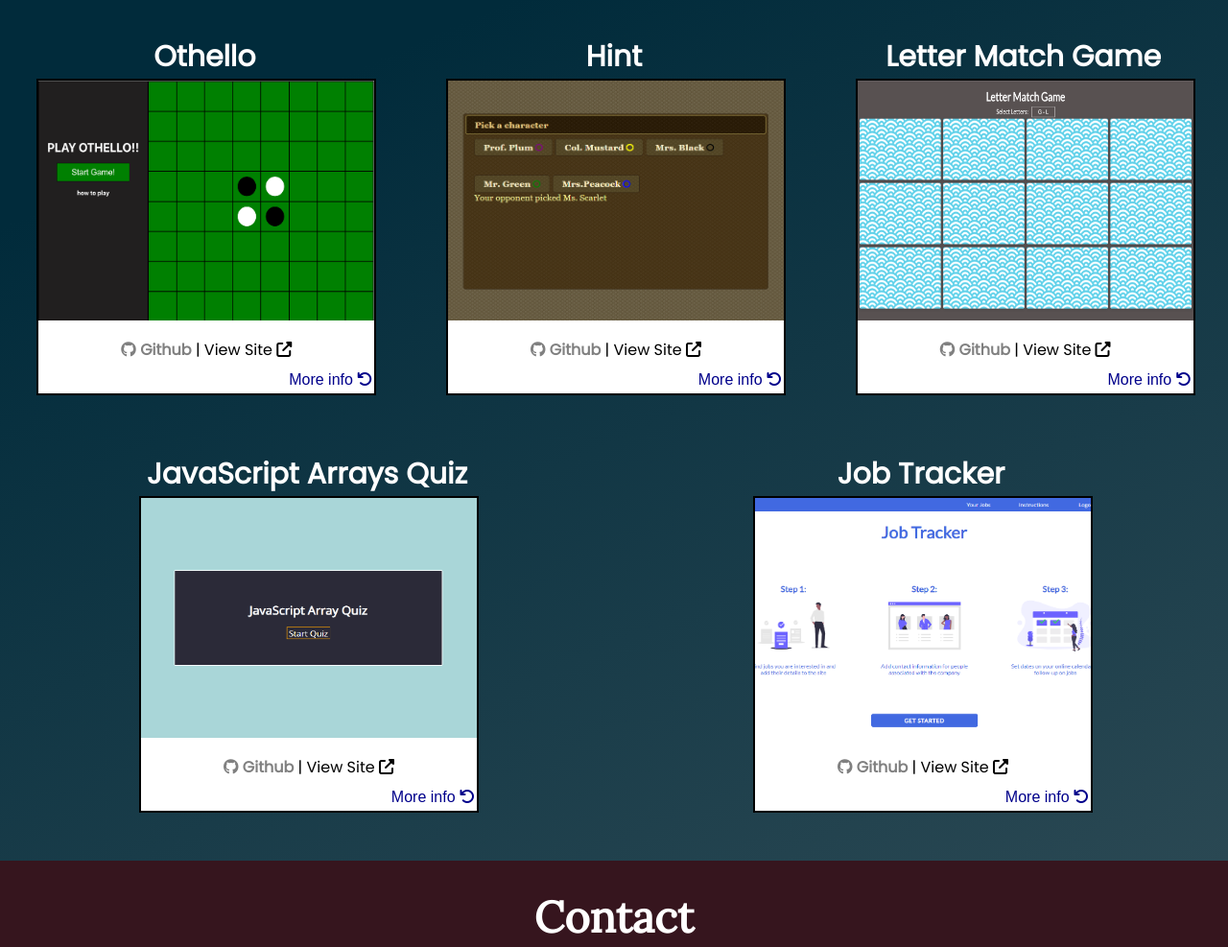
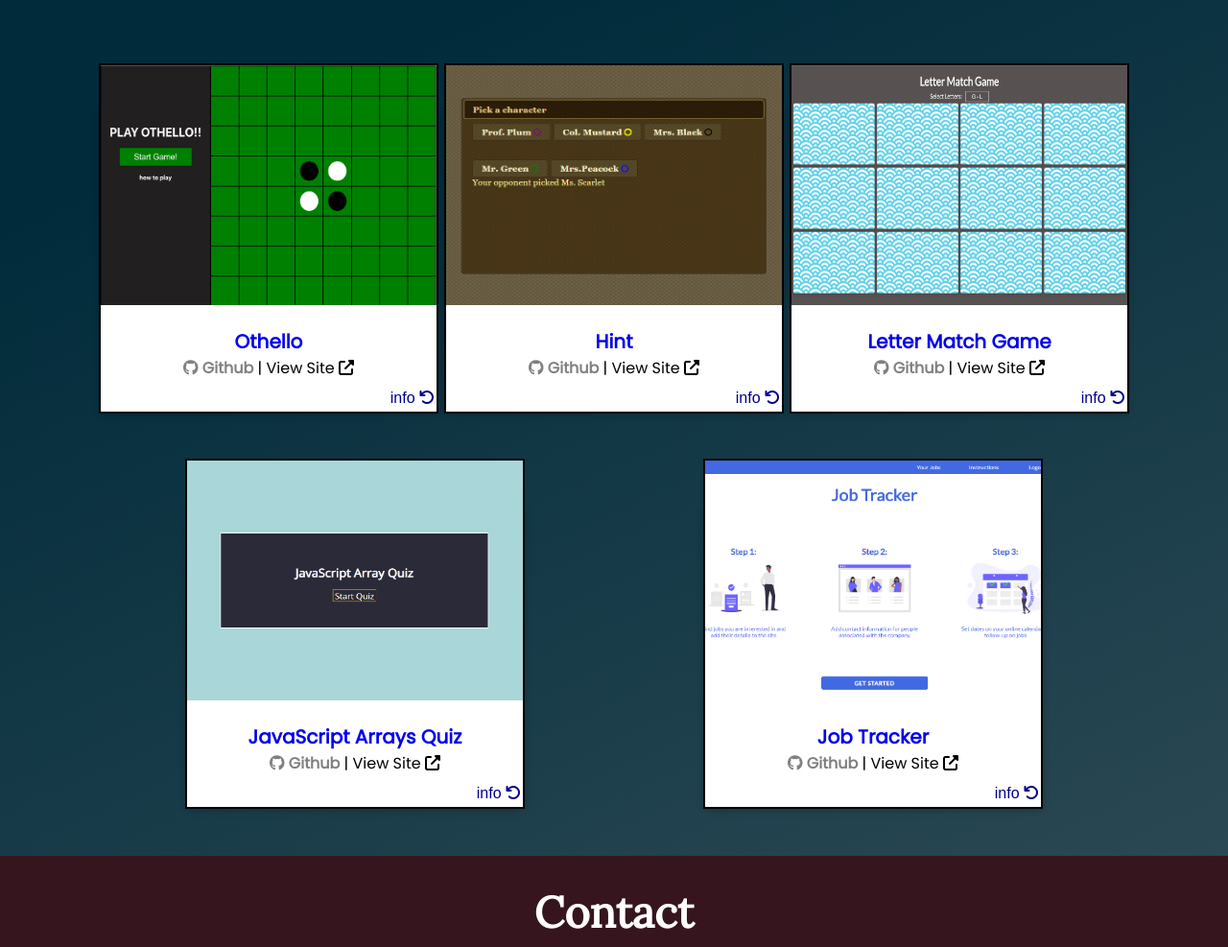
Before and after one commit to aaoyekanmi4/portfolio, a plain HTML site: page index.html in a window 1280 px wide. Shown: the part 1581-2568 px from the top of the page at 96% size. Drawn offline with Linux system fonts and the light colour scheme.

Commit message:
flip card animation working

```diff
--- a/index.html
+++ b/index.html
@@ -21,9 +21,9 @@
     <section class="name-title" id="landing">
       <div id="background-img"></div>
       <nav>
+        <a href="#about" class="nav-link about-page-link">About</a>
         <a href="#project-page" class="nav-link project-page-link">Projects</a>
         <a href="#contact" class="nav-link contact-page-link">Contact</a>
-        <a href="#about" class="nav-link about-page-link">About</a>
       </nav>
       <div id="name-holder">
         <h1 id="my-name">
--- a/js/PROJECTS.js
+++ b/js/PROJECTS.js
@@ -1,7 +1,7 @@
 const PROJECTS = [
   {
     title: "Othello",
-    description: `A React application of the popular board game Othello. Fun stats such as average captures per move and longest capture are displayed after each game. The game board is responsive to screen size changes for ease of mobile devices.`,
+    description: `A React application of the board game Othello. Fun stats such as average captures per move and longest capture are displayed after each game. The game board is mobile responsive for ease of use with mobile devices.`,
     imageSrc: "images/othello.png",
     imageAlt: "othello game screenshot",
     tech: ["React", "JSX", "CSS"],
@@ -21,7 +21,7 @@ const PROJECTS = [
   {
     title: "Letter Match Game",
     description:
-      "A letter match game for kids to learn their letters. Games consist of 6 letter groupings with card flip animations and sounds for a fun way to learn letters and common words that start with them.",
+      "A matching game for kids to learn their letters. Games consist of 6 letter groupings with card-flip animations and pronunciations for a fun way to learn letters and their corresponding sounds.",
     imageSrc: "images/letter-match.png",
     imageAlt: "letter match game screenshot",
     tech: ["HTML", "CSS", "JavaScript"],
@@ -30,7 +30,7 @@ const PROJECTS = [
   },
   {
     title: "JavaScript Arrays Quiz",
-    description: `Single-page application which helps with learning JavaScript array methods. Documentation for missed answers is provided to encourage users to learn more about concepts they may struggle with`,
+    description: `Single-page quiz app for learning javascript array methods. Documentation for missed answers is provided to encourage users to learn more about concepts they may struggle with.`,
     imageSrc: "images/quiz.png",
     imageAlt: "quiz app screenshot",
     tech: ["React", "CSS"],
@@ -39,7 +39,7 @@ const PROJECTS = [
   },
   {
     title: "Job Tracker",
-    description: `A full-stack application for job seekers to store information about their current job applications as well as info about offers and important dates. Users may also store contacts for each job in a central location`,
+    description: `A full-stack application for job seekers to store information about their current job applications as well as info about offers and upcoming interviews. Users may also save contacts associated with each job for easy reference.`,
     imageSrc: "images/job_tracker.png",
     imageAlt: "Job tracker screenshot",
     tech: ["Node", "React", "PostgresQL", "Express"],
--- a/js/showProject.js
+++ b/js/showProject.js
@@ -1,35 +1,58 @@
-//Generate HTML from PROJECTS.js
-
-//     <p class="description">${project.description}</p>
-// //  <div class="stack">
-//                         <span id="tech">Tech: </span>${project.tech.join(", ")}
-//                       </div>
 function showProjects(PROJECTS) {
-  const projectsHTML = PROJECTS.map((project) => {
-    return `<div class="project">
-          <h3 class="project-title">
-            <a class="project-title" target="_blank" href=${project.live}>${project.title}</a>
-                    </h3>
+  const projectsHTML = PROJECTS.map((project, i) => {
+    return `<div class="project" id=${i}>
+              <div class="inner-card">
+                <div class="inner-card-front">
                   <div class="pic-text">
                     <div class="pic">
-                       <a class="project-title" target="_blank" href=${project.live}><img src="${project.imageSrc}" alt="${project.imageAlt}"/></a>
+                       <a class="project-title" target="_blank" href=${
+                         project.live
+                       }><img src="${project.imageSrc}" alt="${
+      project.imageAlt
+    }"/></a>
                     </div>
                     <div class="project-links">
+                     <h3 class="project-title">
+                        <a class="project-title" target="_blank" href=${
+                          project.live
+                        }>${project.title}</a>
+                    </h3>
                       <a target="_blank" class="github" href="${project.repo}">
                         <i class="fab fa-github"></i>
                         Github
                       </a> |
-                      <a target="_blank" class="site-link" href=${project.live}>View Site</a> <i class="fas fa-external-link-alt"></i>
+                      <a target="_blank" class="site-link" href=${
+                        project.live
+                      }>View Site</a> <i class="fas fa-external-link-alt"></i>
                     </div>
                     <div class="flip-btn-container">
-                    <button type="button" class="flip-btn">
-                    More info
+                    <button type="button" class="flip-btn" onclick="flipCard(${i})">
+                    info
                     <i class="fas fa-undo"></i>
                     </button>
                     </div>
                   </div>
-                </div>`;
+                </div>
+                <div class="inner-card-back">
+                <p class="description">${project.description}</p>
+                <div class="stack">
+                  <span id="tech">Tech: </span>${project.tech.join(", ")}
+                </div>
+                <div class="flip-btn-container">
+                    <button type="button" class="flip-btn" onclick="flipCard(${i})">
+                    back
+                    <i class="fas fa-undo"></i>
+                    </button>
+                    </div>
+              </div>
+            </div>
+            </div>`;
   }).join("");
   projects.innerHTML = projectsHTML;
 }
 showProjects(PROJECTS);
+
+function flipCard(id) {
+  const currentProject = document.getElementById(id);
+  currentProject.classList.toggle("revealed");
+}
--- a/main.css
+++ b/main.css
@@ -115,7 +115,7 @@ li {
 }
 
 #name-holder {
-  animation-delay: 1s, 0s;
+  animation-delay: .5s, 0s;
   animation-duration: 2s;
   animation-name: slideIn;
   left: 8%;
@@ -194,7 +194,7 @@ figure {
   width: 100%;
 }
 
-.section-content{
+.section-content {
   width: 75%;
   margin: 0 auto;
   position: relative;
@@ -203,10 +203,20 @@ figure {
 
 #projects-title {
   padding-top: 30px;
-  margin-bottom: 30px;
+  margin-bottom: 70px;
   font-family: "Lora", serif;
   color: white;
   text-align: center;
+}
+
+.project {
+  cursor: pointer;
+  width: 350px;
+  height: 312.5px;
+  margin: 0 auto;
+  margin-top: 50px;
+  margin-bottom: 50px;
+  position: relative;
 }
 
 #description {
@@ -216,9 +226,13 @@ figure {
 #projects {
   display: flex;
   flex-wrap: wrap;
+  padding: 0px 100px;
 }
 .stack {
   padding-bottom: 10px;
+  text-align:center;
+  font-family:Arial;
+  font-weight:bold;
 }
 
 #tech {
@@ -231,22 +245,15 @@ figure {
   font-weight: 600;
 }
 
-.project {
-  left: 50%;
-  width: 350px;
-  margin: 0 auto;
-}
-
 img {
   width: 350px;
   height: 250px;
 }
 
 .project-title {
-  color: white;
-  font-size: 30px;
+  font-size: 20px;
   text-decoration: none;
-  text-align:center;
+  text-align: center;
   padding-top: 10px;
 }
 
@@ -278,23 +285,68 @@ img {
 }
 
 .site-link {
-  color:black;
+  color: black;
 }
 
 .flip-btn-container {
   display: flex;
   justify-content: flex-end;
-  padding-top:5px;
-  padding-right:2px;
-
+  padding-top: 5px;
+  padding-right: 2px;
 }
 
 .flip-btn {
   background: transparent;
-  border:none;
-  font-size:16px;
-  color:darkblue;
-  cursor:pointer;
+  border: none;
+  font-size: 16px;
+  color: darkblue;
+  cursor: pointer;
+}
+
+.inner-card-front,
+.inner-card-back {
+  backface-visibility: hidden;
+  position: absolute;
+  top: 0;
+  left: 0;
+  display: flex;
+  align-items: center;
+  justify-content: center;
+  flex-direction: column;
+  height: 100%;
+  width: 100%;
+}
+
+.description {
+  text-align: center;
+  padding: 10px;
+  font-weight: 700;
+}
+
+.inner-card-back{
+  height: 360px;
+  margin-top:-48px;
+  background: #fff;
+  transform: rotateY(180deg);
+}
+
+.inner-card-front {
+  transform: rotateY(0deg);
+  z-index: 2;
+}
+
+.inner-card {
+  box-shadow: 0 1px 10px rgba(0, 0, 0, 0.3);
+  border-radius: 4px;
+  height: 100%;
+  width: 100%;
+  position: relative;
+  transform-style: preserve-3d;
+  transition: transform 0.4s ease;
+}
+
+.revealed .inner-card {
+  transform: rotateY(180deg);
 }
 
 /* Contact*/
@@ -423,7 +475,7 @@ textarea {
   }
 }
 
-@media screen and (max-width:350px) {
+@media screen and (max-width: 350px) {
   .project,
   img {
     width: 100%;
```
